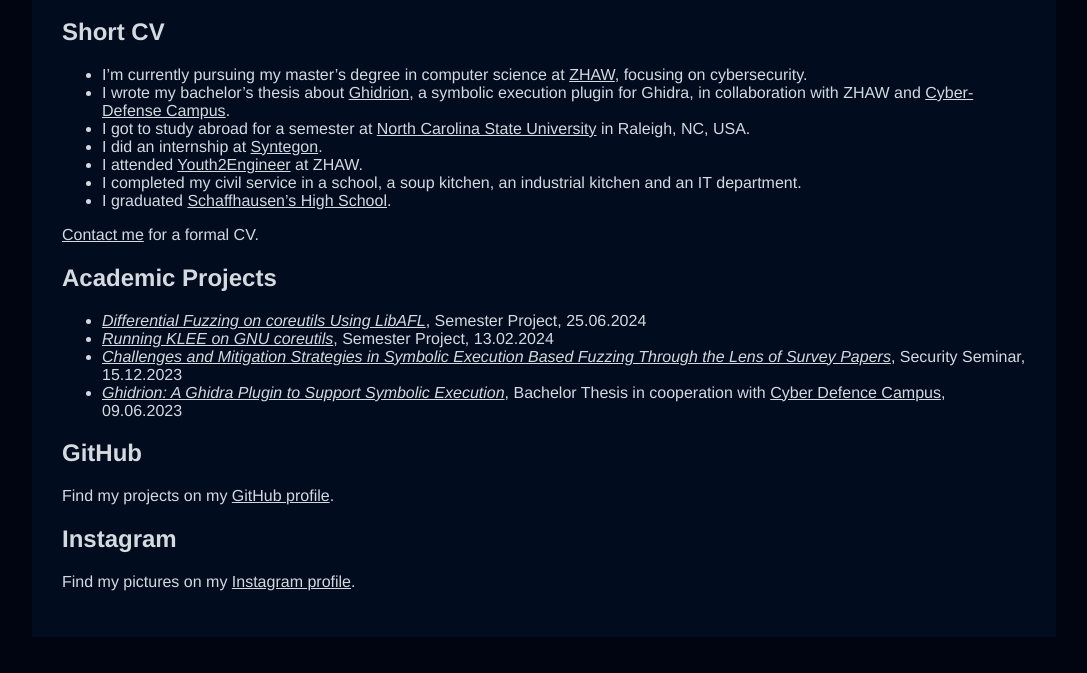
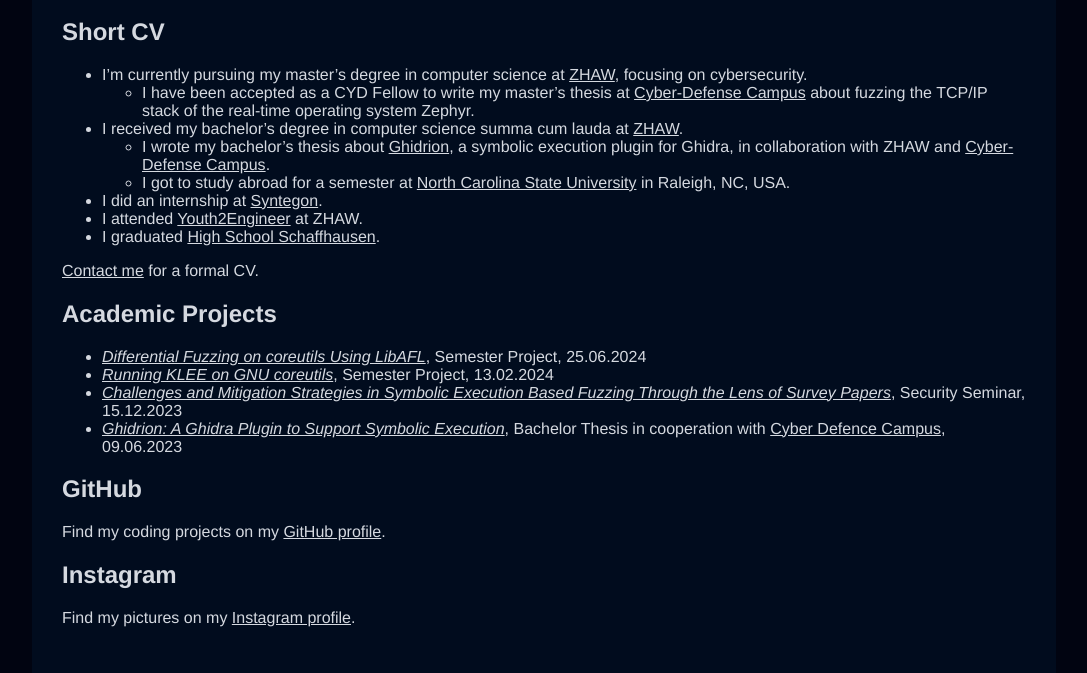
Before and after one commit to riesentoaster/valentinhuber.me, a Jekyll site: the page built from about.md, in a window 1280 px wide. Shown: the part 516-1189 px from the top of the page, without its empty margins (96-1183 px from the left). Built offline with Jekyll 4.4.1, drawn with Linux system fonts in a browser that asks for light colours; nearby versions of some CDN libraries; before the commit the page ends 1153 px from its top, so only the background shows below that.

Commit message:
update CV in about page

```diff
--- a/about.md
+++ b/about.md
@@ -9,12 +9,13 @@
 ## Short CV
 
 - I'm currently pursuing my master's degree in computer science at [ZHAW](https://zhaw.ch), focusing on cybersecurity.
-- I wrote my bachelor's thesis about [Ghidrion]({% post_url cybersecurity/2023-07-07-Ghidrion %}), a symbolic execution plugin for Ghidra, in collaboration with ZHAW and [Cyber-Defense Campus](https://cydcampus.ch).
-- I got to study abroad for a semester at [North Carolina State University](https://ncsu.edu) in Raleigh, NC, USA.
+  - I have been accepted as a CYD Fellow to write my master's thesis at [Cyber-Defense Campus](https://cydcampus.ch) about fuzzing the TCP/IP stack of the real-time operating system Zephyr.
+- I received my bachelor's degree in computer science summa cum lauda at [ZHAW](https://zhaw.ch).
+  - I wrote my bachelor's thesis about [Ghidrion]({% post_url cybersecurity/2023-07-07-Ghidrion %}), a symbolic execution plugin for Ghidra, in collaboration with ZHAW and [Cyber-Defense Campus](https://cydcampus.ch).
+  - I got to study abroad for a semester at [North Carolina State University](https://ncsu.edu) in Raleigh, NC, USA.
 - I did an internship at [Syntegon](https://syntegon.com).
 - I attended [Youth2Engineer](https://www.zhaw.ch/en/engineering/study/pre-college/) at ZHAW.
-- I completed my civil service in a school, a soup kitchen, an industrial kitchen and an IT department.
-- I graduated [Schaffhausen's High School](https://kanti.sh.ch).
+- I graduated [High School Schaffhausen](https://kanti.sh.ch).
 
 [Contact me](/contact) for a formal CV.
 
@@ -25,7 +26,7 @@
 - [*Ghidrion: A Ghidra Plugin to Support Symbolic Execution*]({% post_url cybersecurity/2023-07-07-Ghidrion %}), Bachelor Thesis in cooperation with [Cyber Defence Campus](https://cydcampus.ch), 09.06.2023
 
 ## GitHub
-Find my projects on my [GitHub profile](https://github.com/riesentoaster).
+Find my coding projects on my [GitHub profile](https://github.com/riesentoaster).
 
 ## Instagram
 Find my pictures on my [Instagram profile](https://instagram.com/valentinchuber).
```
